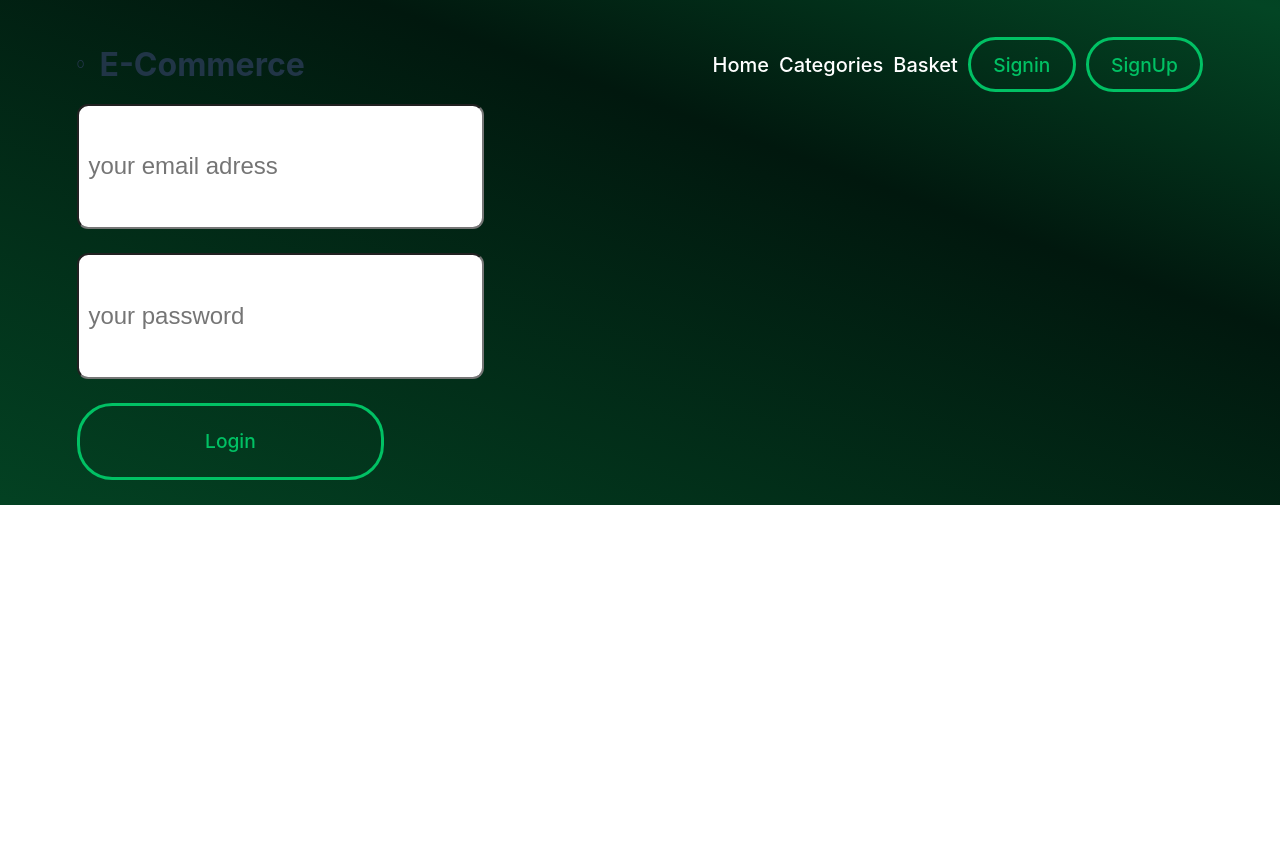
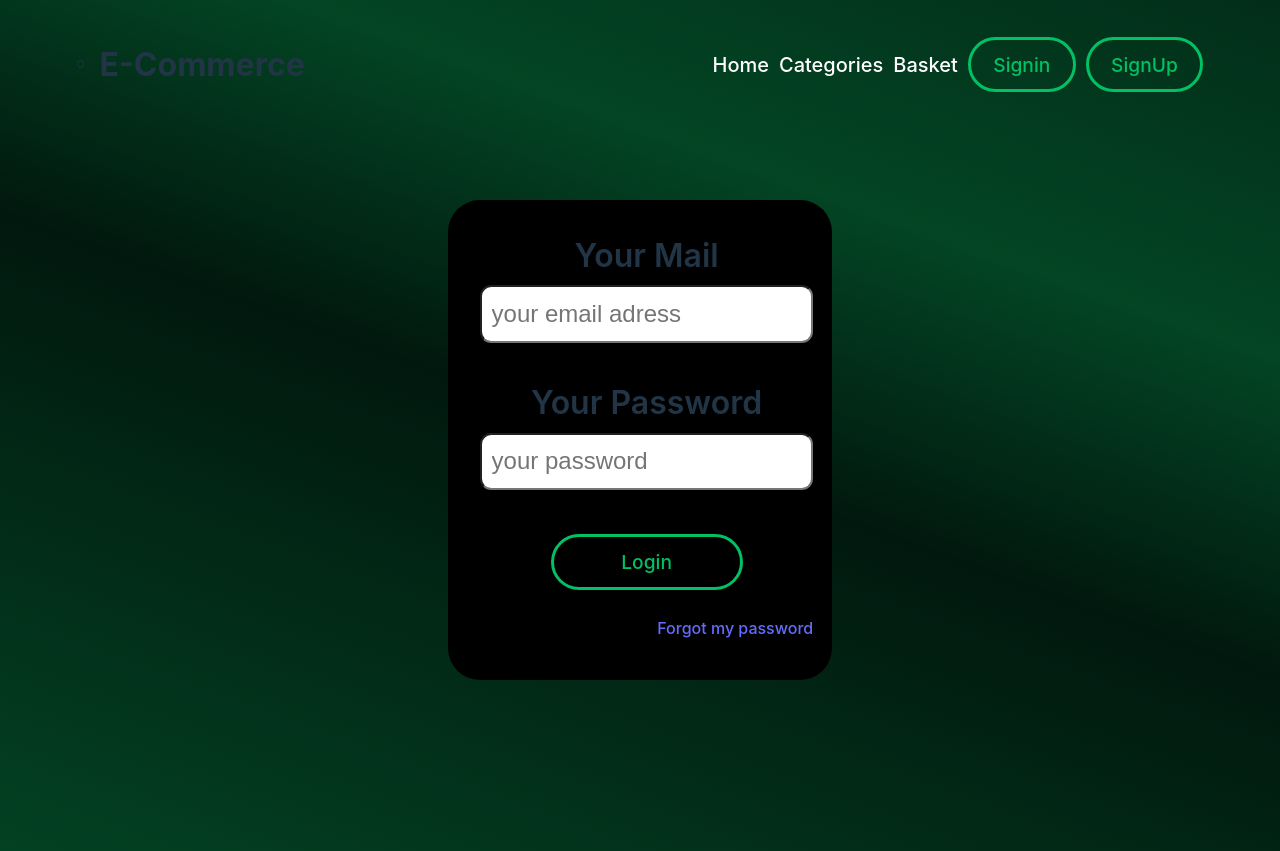
Before and after one commit to celik-arda/e-commerce, a React (Vite) app: page /signin in a window 1280 px wide. Before the commit the page ends 800 px from the top, so only its background shows below. Built offline with nearby package versions, Linux system fonts and the light colour scheme; no server answers.

Commit message:
feat (signIn/) : design login screen
adjust form elements' positions and dimensions with with grid

```diff
--- a/src/App.css
+++ b/src/App.css
@@ -33,6 +33,7 @@ body {
   padding: 2vw 6vw;
   height: -moz-fit-content;
   height: fit-content;
+  min-height: 100vh;
 }
 form input {
   font-size: 1.5rem;
--- a/src/App.scss
+++ b/src/App.scss
@@ -21,6 +21,7 @@ body {
     width: 88vw;
     padding: 2vw 6vw;
     height: fit-content;
+    min-height: 100vh;
 
     button {
         @extend %button_dark;
--- a/src/components/authComponents/signIn/SignIn.module.css
+++ b/src/components/authComponents/signIn/SignIn.module.css
@@ -1,9 +1,35 @@
-.form_area input {
-  width: 16em;
-  height: 4em;
-  margin-bottom: 1em;
+.login_form_container {
+  background-color: black;
+  margin: 6rem auto 0 auto;
+  width: 24rem;
+  height: 30rem;
+  padding: 2rem 2rem 3rem 2rem;
+  box-sizing: border-box;
+  border-radius: 2rem;
 }
-.form_area button {
-  width: 16em;
-  height: 4em;
+.login_form_container form {
+  width: 100%;
+  display: grid;
+  grid-template-rows: 4fr 6fr 4fr 6fr;
+  row-gap: 1%;
+}
+.login_form_container form label {
+  text-align: center;
+  font-weight: 600;
+  font-size: 2rem;
+}
+.login_form_container form .login_name_input {
+  margin-bottom: 2rem;
+}
+.login_form_container form .login_password_input {
+  margin-bottom: 2rem;
+}
+.login_form_container form button {
+  width: 12rem;
+  margin: 0.5rem auto;
+}
+.login_form_container form a {
+  margin-top: 0.9rem;
+  text-align: right;
+  font-size: 1rem;
 }/*# sourceMappingURL=SignIn.module.css.map */
--- a/src/components/authComponents/signIn/SignIn.module.scss
+++ b/src/components/authComponents/signIn/SignIn.module.scss
@@ -1,12 +1,42 @@
-.form_area {
-    input {
-        width: 16em;
-        height: 4em;
-        margin-bottom: 1em;
+.login_form_container {
+    background-color: black;
+    margin: 6rem auto 0 auto;
+    width: 24rem;
+    height: 30rem;
+    padding: 2rem 2rem 3rem 2rem;
+    box-sizing: border-box;
+    border-radius: 2rem;
+
+    form {
+        width: 100%;
+        display: grid;
+        grid-template-rows: 4fr 6fr 4fr 6fr;
+        row-gap: 1%;
+
+        label {
+            text-align: center;
+            font-weight: 600;
+            font-size: 2rem;
+        }
+
+        .login_name_input {
+            margin-bottom: 2rem
+        }
+
+        .login_password_input {
+            margin-bottom: 2rem;
+        }
+
+        button {
+            width: 12rem;
+            margin: 0.5rem auto;
+        }
+
+        a {
+            margin-top: 0.9rem;
+            text-align: right;
+            font-size: 1rem;
+        }
     }
 
-    button {
-        width: 16em;
-        height: 4em;
-    }
 }
--- a/src/components/authComponents/signIn/SignIn.tsx
+++ b/src/components/authComponents/signIn/SignIn.tsx
@@ -2,7 +2,10 @@
 import { useState, useEffect, useContext } from 'react';
 import style from './SignIn.module.css';
 import MyAllContext from '../../../contextProviders/MyContextProvider.tsx';
-import { Navigate, Route, Routes } from 'react-router-dom';
+import { Navigate, NavLink, Routes, Route } from 'react-router-dom';
+
+// Components
+import ForgotPassword from '../forgotPassword/ForgotPassword.tsx';
 
 // Firebase Auth and SignIn Hook Import //
 import { auth } from '../../../../firebase.tsx';
@@ -48,14 +51,38 @@ const SignIn = () => {
     }
     else {
         return (
-            <div>
+            <div className={style.login_form_container}>
                 <form className={style.form_area}>
-                    <input className={style.input_area} value={email} onChange={e => setEmail(e.target.value)} title='email' type='email'  placeholder='your email adress'/>
-                    <br/>
-                    <input className={style.input_area} value={password} onChange={e => setPassword(e.target.value)} title='password' type='password'  placeholder='your password'/>
-                    <br/>
-                    <button type='submit' onClick={handleLoginForm}>Login</button>
+                    <label htmlFor="login_name_input">Your Mail</label>
+                    <input
+                    id="login_name_input"
+                    className={style.login_name_input}
+                    value={email}
+                    onChange={e => setEmail(e.target.value)}
+                    title='email' type='email'
+                    placeholder='your email adress'
+                    />
+                    <label htmlFor='login_password_input'>Your Password</label>
+                    <input
+                    id="login_password_input"
+                    className={style.login_password_input}
+                    value={password}
+                    onChange={e => setPassword(e.target.value)}
+                    title='password' type='password'
+                    placeholder='your password'
+                    />
+                    <button
+                    type='submit'
+                    onClick={handleLoginForm}>
+                        Login
+                    </button>
+                    <NavLink to='forgot_password' >Forgot my password</NavLink>
                 </form>
+
+                <Routes>
+                    <Route element={<ForgotPassword />} path='/forgot_password' />
+                </Routes>
+
             </div>
         )
     }
```
Also changed, not shown: 1 other file (tests, documents, lock files or other folders).
